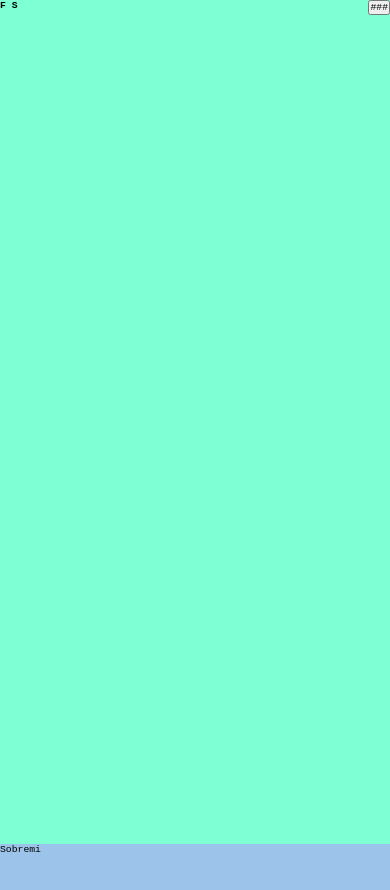
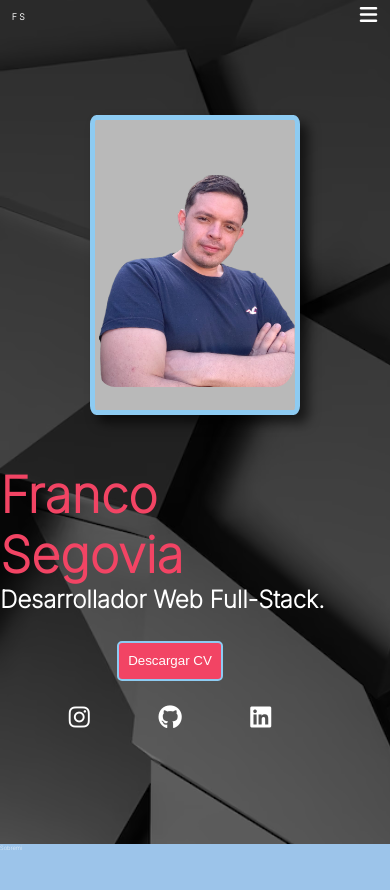
Before and after one commit to davidfranncoo/portafolio_franco, a plain HTML site: page index.html in a window 390 px wide. Shown: the top 890 px of the page. Drawn offline with Linux system fonts and the light colour scheme.

Commit message:
inicio+responsive

```diff
--- a/Css/style.css
+++ b/Css/style.css
@@ -1,3 +1,5 @@
+@import url('https://fonts.googleapis.com/css2?family=Inter:wght@200&display=swap');
+/* font-family: 'Inter', sans-serif; */
 * {
     /* margin: espacio afuera del borde */
     margin: 0;
@@ -6,8 +8,7 @@
     /*  permite especificar el tamaño total del elemento
      de manera más intuitiva y fácil de entender */
     box-sizing: border-box;
-    font-family: 'Courier New', Courier, monospace;
-    font-size: 2.5vw;
+
 }
 
 .wrapper {
@@ -18,23 +19,35 @@
     height: 100vh;
 }
 
+body{
 
+   font-family: 'Inter', sans-serif;
+    font-size: 1.5vw;
+    color: white;
+}
 
 /* --------------------------------- MENU ------------------------ */
 
 
 
 .NavBran1 {
+    background-image: url("/Img/fondo-gris-formas-geometricas_23-2148811539.avif");
+    background-color: rgba(0, 0, 0, 0.5); /* Color de fondo con opacidad (0.5 = 50% de opacidad) */
+    background-blend-mode: overlay;
     display: flex;
     align-items: center;
-    background-color: aquamarine;
-    justify-content: space-between;
+    justify-content: space-around;
+    background-size: cover ;
+
 }
 
-.brand {
+.brand{
+    position: absolute;
+    left: 0;
+    top: 0;
+    padding: 3vw;
     z-index: 1;
-    position: absolute;
-    top: 0;
+
 
 }
 
@@ -44,10 +57,23 @@ ul {
     list-style: none;
 
 }
+.menu{
+    padding: 3vw;
+
+}
 
 a {
     text-decoration: none;
-    padding: 1vw;
+    padding: 0.8vw;
+    color: white;
+    margin: 1.2vw;;
+
+}
+a:hover{
+    background-color: #8DCBF2;
+    color:black;
+    border-radius: 5px;
+
 }
 
 .open_close {
@@ -56,41 +82,123 @@ a {
     top: 0;
 }
 
+.box_menu{
+    display: flex;
+    font-size: 60px;
+}
+.box_menu h1{
+font-size: 50px;
+}
+.box_description{
+    margin-top: 50px;
+    margin-right: 50px;
+    font-size: x-large;
+}
+.box_description h1{
+    color: #F24464 ;
+}
+.div_buttom{
+    display: flex;
+    justify-content: center;
+}
+.box_buttom{
+
+    width: 8em;
+    height: 3em;
+    color:white;
+    background-color: #F24464;
+    border: 2.5px solid #8DCBF2;
+    border-radius: 5px ;
+    margin-top: 2em;
+
+}
+.box_buttom:hover{
+    background-color: #8DCBF2;
+    color:rgb(108, 2, 2);
+}
+
+.box_icon{
+    display: flex;
+    justify-content: space-evenly;
+    margin-top: 1em;
+
+}
+
+.box_img{
+    width: 4.5em;
+    height: 6em;
+    border: 5px solid rgb(141, 203, 242);
+    border-radius: 3%;
+    background-color:#b9b9b9;
+
+    margin-left:50px;
+    box-shadow: 8px 8px 12px rgba(0, 0, 0, 0.6);
+}
+.box_img img{
+    width: 100%;
+    height: auto;
+    border-radius: 10%;
+
+
+}
 /* ----------------------- MENU RESPOSIVE------------------------------- */
 
 @media (max-width: 768px) {
+
     .menu {
-        position: absolute;
+        position: fixed;
         display: flex;
         justify-content: center;
-        background-color: aliceblue;
         flex-direction: column;
         height: 100vh;
-        transform: translateX(-110%);
+        transform: translateX(-180%);
         transition: all .30s ease-in-out;
-        padding: 50px;
+        padding-left: 60px;
+        font-size: medium;
+        background-color: rgba(64, 132, 175, 0.8);
     }
 
     li {
-        padding: 50px;
+        padding-bottom: 50px;
+
     }
 
     .menu_close {
         display: none;
     }
+    .fa-bars, .fa-xmark{
+        font-size: 20px;
+        margin: 5px;
+        color:white;
+    }
 
     .view-menu {
-        transform: translateX(0%);
+        transform: translateX(-80%);
         transition: all .30s ease-in-out;
     }
+    /* .box_description{
+        display: none;
+    } */
+    .box_img{
+        margin-left: 0px;
+        width: 3.5em;
+        height: 5em;
+    }
+    .box_menu{
+        display: flex;
+        flex-direction: column-reverse;
+    align-items: center;
 
+    }
+    .box_description h2{
+        display: none;
+    }
 
 }
 
 @media (min-width: 768px) {
     .open_close {
         display: none;
-
     }
 
     .menu {
@@ -98,6 +206,7 @@ a {
         top: 0;
         right: 0;
     }
+
 }
 
 /* ------------------  PORTAFOLIO ------------------*/
--- a/index.html
+++ b/index.html
@@ -6,6 +6,8 @@
     <meta name="viewport" content="width=device-width, initial-scale=1.0">
     <title>Portafolio</title>
     <link rel="stylesheet" href="Css/style.css">
+    <script src="https://kit.fontawesome.com/c9dc30a559.js" crossorigin="anonymous"></script>
+
 
 </head>
 <body>
@@ -17,9 +19,9 @@
 
         <nav class="NavBran1">
 
-            <div class="brand">
-                <h2>F <span>S</span></h2>
-            </div>
+
+                <h2 class="brand">F <span>S</span></h2>
+
 
                 <ul class="menu" id="menuu">
                     <!-- para crear de una vez : ul>li*3>a -->
@@ -33,14 +35,42 @@
 
             <div class="open_close">
 
-                <button class="menu_open" id="menu_open"> ###</button>
-                <button class="menu_close" id="menu_close"> XXX </button>
+                <a class="menu_open" id="menu_open"><i class="fa-solid fa-bars"></i></i></a>
+                <a class="menu_close" id="menu_close"> <i class="fa-sharp fa-solid fa-xmark"></i></a>
 
             </div>
+            <div class="box_menu">
+                <div class="box_description"!>
+                    <h2>Hola! me llamo </h2>
+                        <h1>Franco Segovia
+                        </h1>
+
+                    <h4>Desarrollador Web Full-Stack.</h4>
+                    <div class="div_buttom">
+
+                        <button class="box_buttom">Descargar CV</button>
+                    </div>
+                    <div class="box_icon">
+                                <i class="fa-brands fa-instagram"></i>
+                                <i class="fa-brands fa-github"></i>
+                                <i class="fa-brands fa-linkedin"></i>
+
+                    </div>
+                </div>
+                <div class="box_img">
+                    <img src="/Img/WhatsApp Image 2023-04-26 at 11.00.37-fotor-bg-remover-2023062223038.png"/>
+
+            </div>
+                </div>
+
+
 
         </nav>
 
         <div id ="aboutme" class="aboutme">Sobremi</div>
+
+
+
 
  <!-- -------------------------- PORTAFOLIO  ---------------------------- -->
 
@@ -84,6 +114,6 @@
         <div id="informacion" class="informacion">Información</div>
         <div class="six">Six</div>
       <script src="/Js/Js.js"></script>
-
+    </div>
 </body>
 </html>
```
Also changed, not shown: Img/Ellipse 1.png (added), Img/Polygon 1.png (added), Img/Polygon 2.png (added), Img/WhatsApp Image 2023-04-26 at 11.00.37-fotor-bg-remover-2023062223038.png (added), Img/fondo-gris-formas-geometricas_23-2148811539.avif (added).
